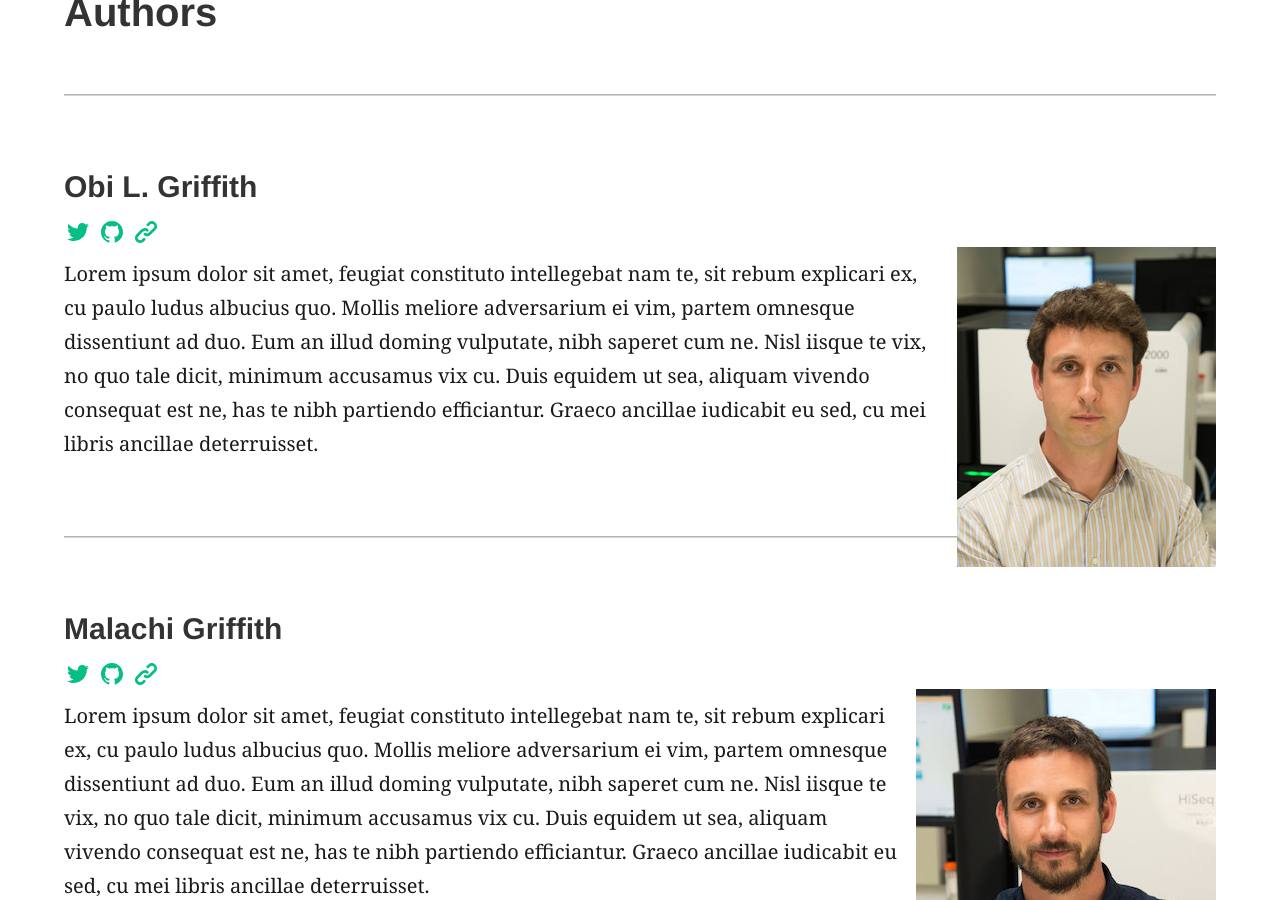
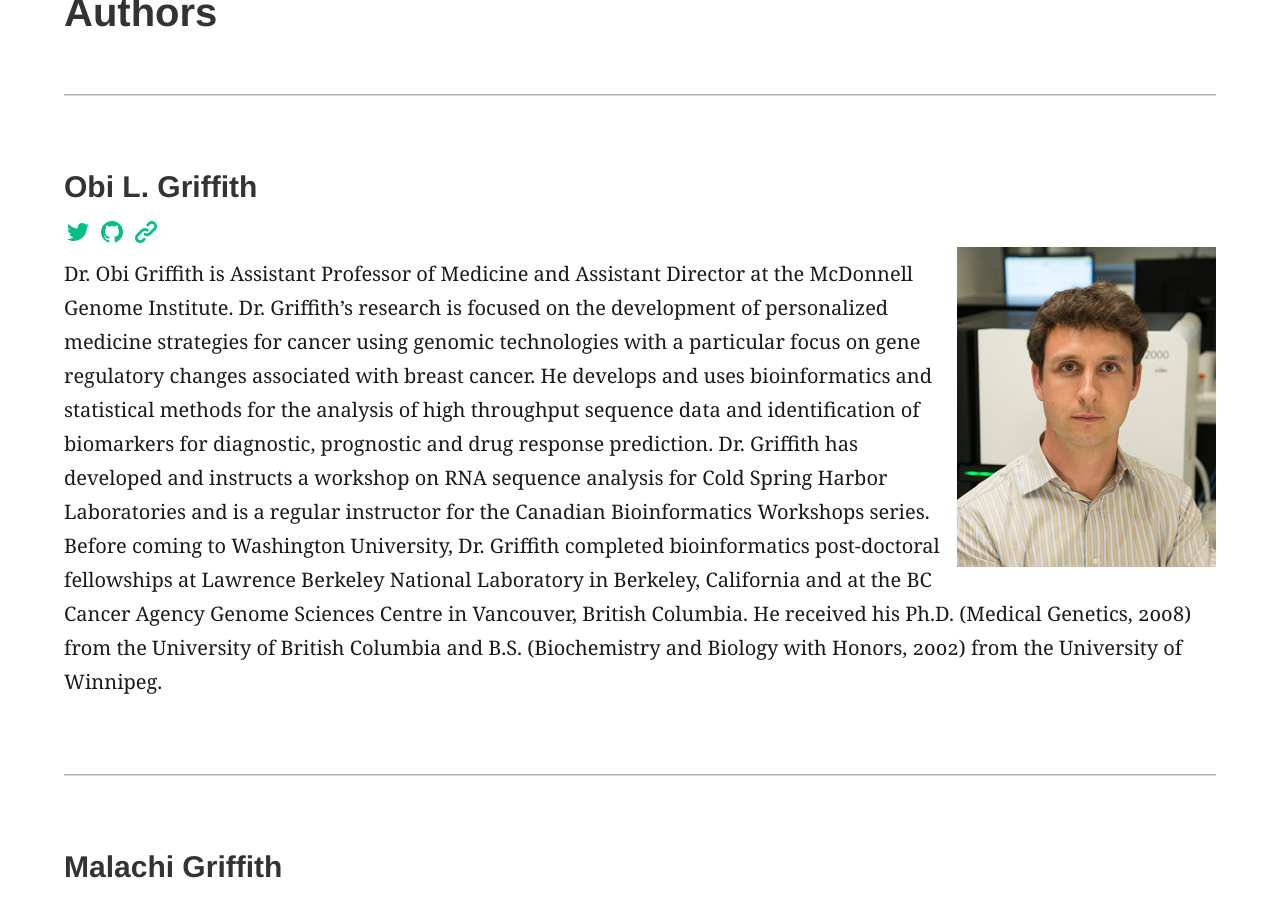
Before and after one commit to griffithlab/genviz.org, a Jekyll site: the page built from authors.md, in a window 1280 px wide and 900 px high, scrolled down 476 px. Built offline with Jekyll 4.4.1, drawn with Linux system fonts in a browser that asks for light colours.

Commit message:
Create authors.md
Adding biosketch

```diff
--- a/authors.md
+++ b/authors.md
@@ -17,7 +17,7 @@ layout: "home"
 {% endfor %}
 </nav>
 {% include figure.html image="/assets/obig2.jpg" position="right" %}
-Lorem ipsum dolor sit amet, feugiat constituto intellegebat nam te, sit rebum explicari ex, cu paulo ludus albucius quo. Mollis meliore adversarium ei vim, partem omnesque dissentiunt ad duo. Eum an illud doming vulputate, nibh saperet cum ne. Nisl iisque te vix, no quo tale dicit, minimum accusamus vix cu. Duis equidem ut sea, aliquam vivendo consequat est ne, has te nibh partiendo efficiantur. Graeco ancillae iudicabit eu sed, cu mei libris ancillae deterruisset.
+Dr. Obi Griffith is Assistant Professor of Medicine and Assistant Director at the McDonnell Genome Institute. Dr. Griffith's research is focused on the development of personalized medicine strategies for cancer using genomic technologies with a particular focus on gene regulatory changes associated with breast cancer. He develops and uses bioinformatics and statistical methods for the analysis of high throughput sequence data and identification of biomarkers for diagnostic, prognostic and drug response prediction. Dr. Griffith has developed and instructs a workshop on RNA sequence analysis for Cold Spring Harbor Laboratories and is a regular instructor for the Canadian Bioinformatics Workshops series. Before coming to Washington University, Dr. Griffith completed bioinformatics post-doctoral fellowships at Lawrence Berkeley National Laboratory in Berkeley, California and at the BC Cancer Agency Genome Sciences Centre in Vancouver, British Columbia. He received his Ph.D. (Medical Genetics, 2008) from the University of British Columbia and B.S. (Biochemistry and Biology with Honors, 2002) from the University of Winnipeg.
 
 ***
 
```
